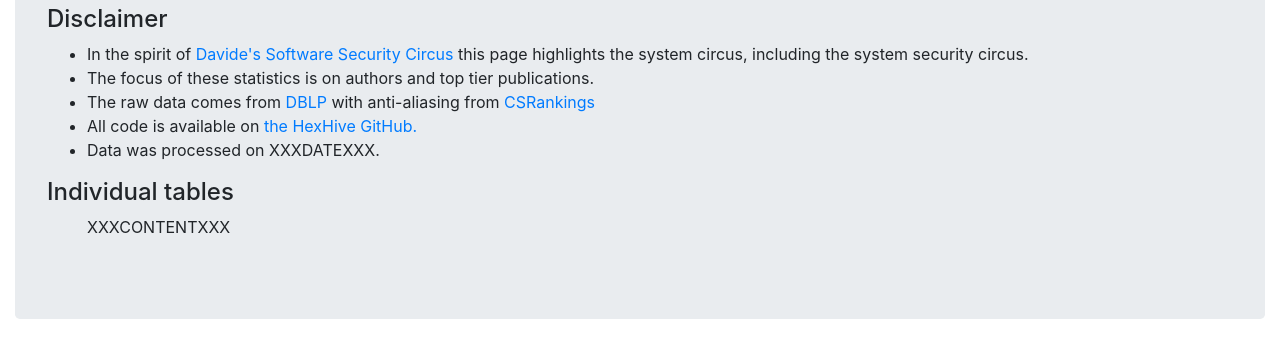
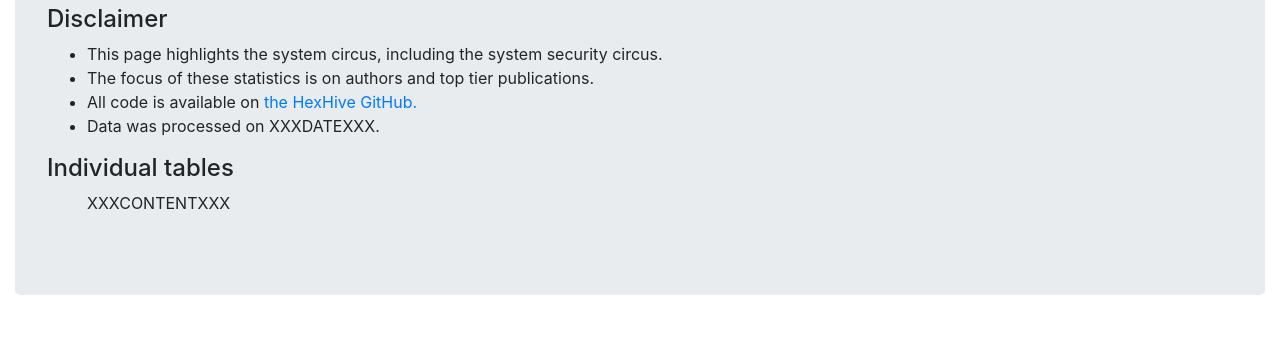
Before and after one commit to HexHive/pubstats, a plain HTML site: page top-index.html in a window 1280 px wide. Shown: the part 115-472 px from the top of the page. Drawn offline with Linux system fonts and the light colour scheme; files that its build step writes are made by us from their sources.

```diff
--- a/top-index.html
+++ b/top-index.html
@@ -18,9 +18,8 @@
     <h1>Top Authors, the Systems Circus</h1>
     <h4>Disclaimer</h4>
     <ul>
-        <li>In the spirit of <a href="http://s3.eurecom.fr/~balzarot/notes/top4_2019/">Davide's Software Security Circus</a> this page highlights the system circus, including the system security circus.</li>
+        <li>This page highlights the system circus, including the system security circus.</li>
         <li>The focus of these statistics is on authors and top tier publications.</li>
-        <li>The raw data comes from <a href="https://dblp.org/xml/">DBLP</a> with anti-aliasing from <a href="https://raw.githubusercontent.com/emeryberger/CSrankings/gh-pages/dblp-aliases.csv">CSRankings</a></li>
         <li>All code is available on <a href="https://github.com/HexHive/pubstats">the HexHive GitHub.</a></li>
         <li>Data was processed on XXXDATEXXX.</li>
     </ul>
```
Also changed, not shown: 1 other file.
